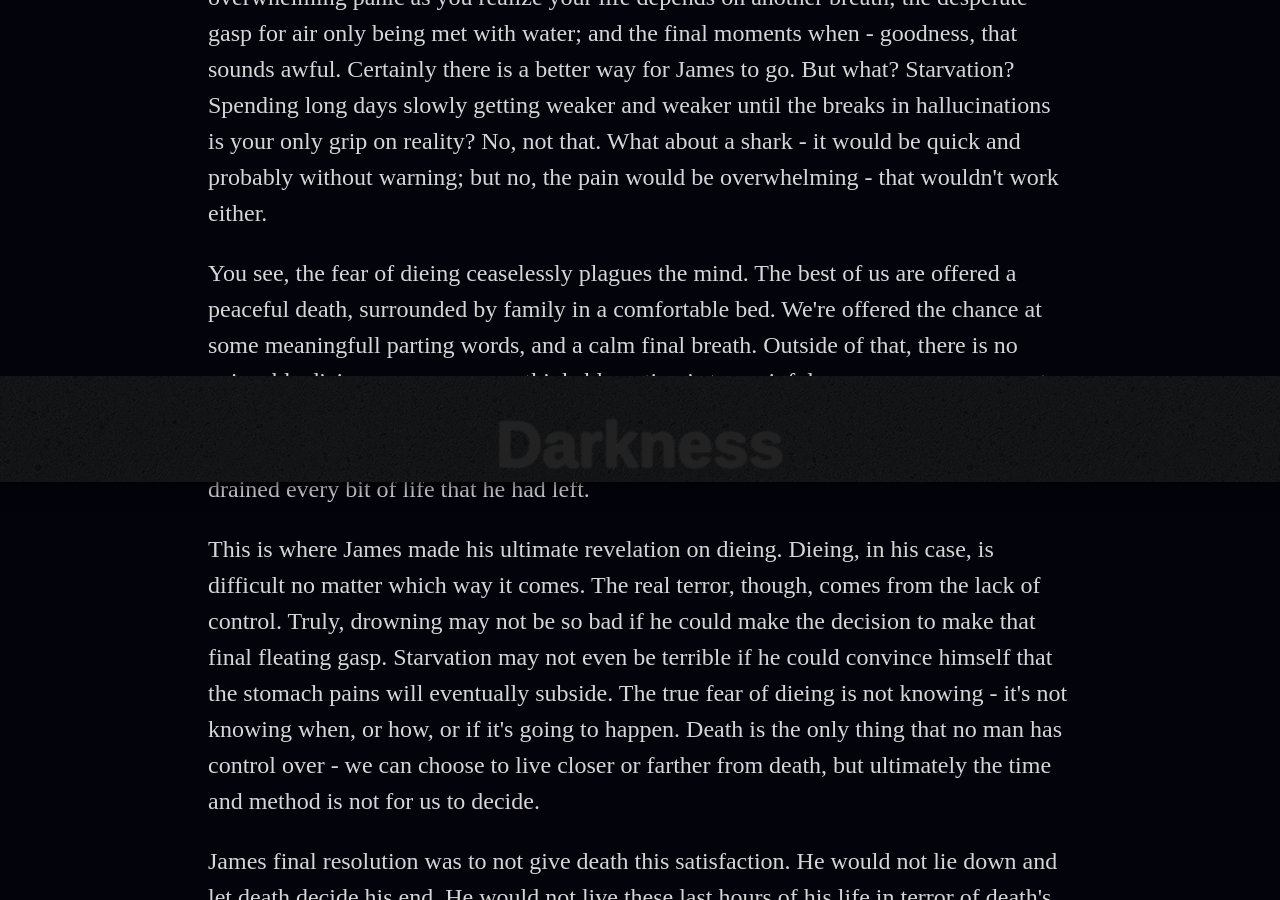
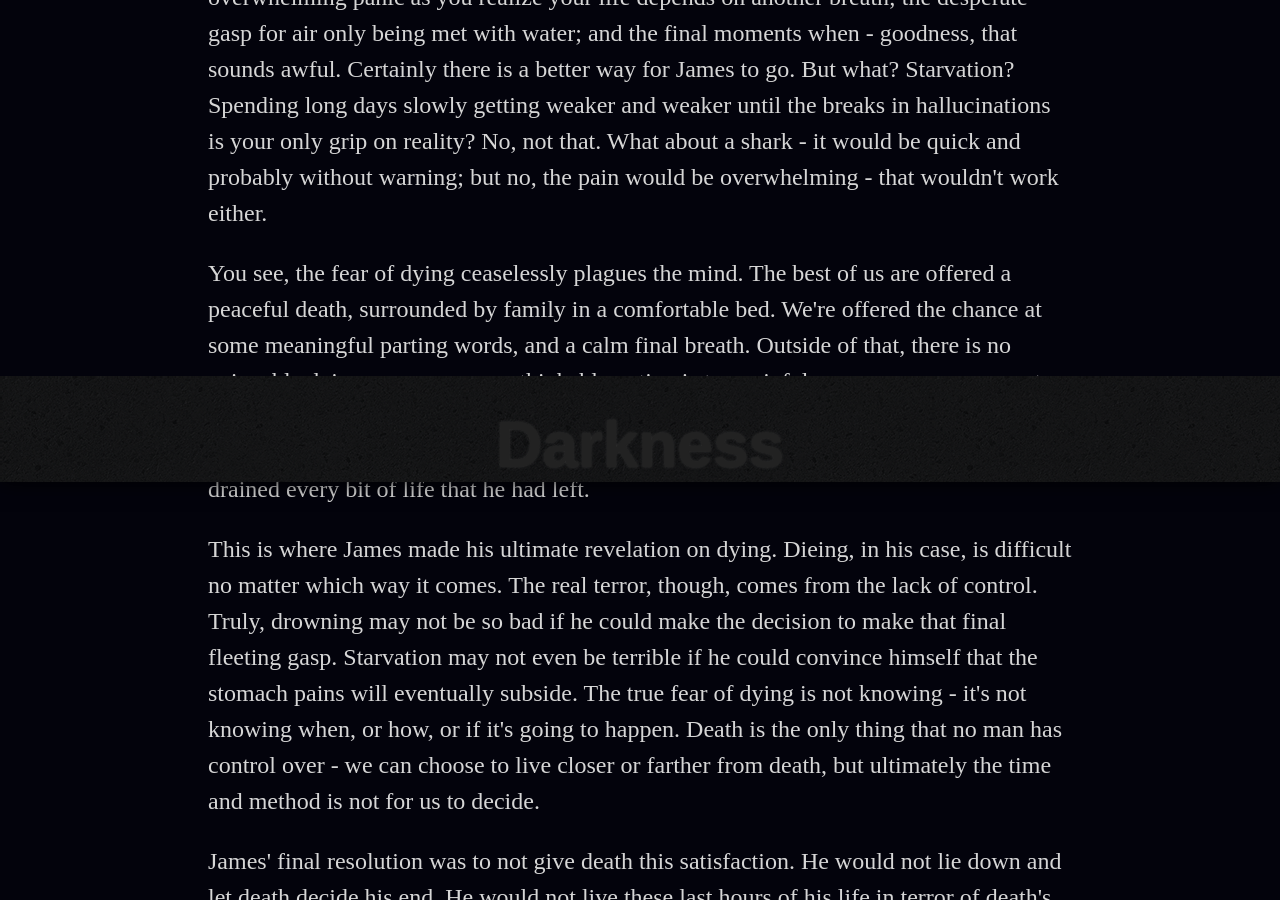
Before and after one commit to josephwegner/stories.wegnerdesign.com, a Jekyll site: the page built from _posts/2013-08-02-darkness.html, in a window 1280 px wide and 900 px high, scrolled down 2959 px. Built offline with Jekyll 4.4.1, drawn with Linux system fonts in a browser that asks for light colours; some web fonts are replaced; Markdown is read by kramdown in place of the engine named in the settings; some of the changed text lies outside the part shown.

Commit message:
Spelling mistakes - thanks davedx

```diff
--- a/_posts/2013-08-02-darkness.html
+++ b/_posts/2013-08-02-darkness.html
@@ -11,19 +11,19 @@
 <p>In order to celebrate their recent graduation, James and some fellow classmates took a boat out off the coast of North Carolina.  Hours passed, and having the natural urge to urinate, James grabbed an inner tube and hopped off the boat to do his business.  Perhaps due to the slightly large amount of alcohol, James' peers did not realize his poorly timed bathroom break, and decided it was time to head back to shore.  In retrospect is was certainly a comical scene; James floating there with that post-urination relieved look on his face, suddenly broken as he hears the engine roar behind his back.  What followed was a comical combination of thrashing, screaming, and - not one, but two - flips off the side of the tube.  Alas, among the thundering engine and the senseless joy aboard the boat, James' cries were useless.</p>
 
 <div class='dark'>
-	<p>As day commonly does, it soon passed into night, which leaves James' in this all-encompassing darkness.  He lays back now, weighed down with the exaustion from screaming for some sort of rescue.  It was very much a fruitless act, but how can you blame him - what other sane response is there when stranded at sea?  In times of such hopelessness there is little room left in the brain for logical thinking.  Your mind is consumed - and our dear James can clearly attest to this - with one thing: rescue.  Of course, what else is there?  I surely doubt you would suggest for James to swim back to shore, or even less become some sort of floating nomad.  No - rescue is the only positive outcome that James can hope for.  So he screamed.</p>
+	<p>As day commonly does, it soon passed into night, which leaves James in this all-encompassing darkness.  He lays back now, weighed down with the exhaustion from screaming for some sort of rescue.  It was very much a fruitless act, but how can you blame him - what other sane response is there when stranded at sea?  In times of such hopelessness there is little room left in the brain for logical thinking.  Your mind is consumed - and our dear James can clearly attest to this - with one thing: rescue.  Of course, what else is there?  I surely doubt you would suggest for James to swim back to shore, or even less become some sort of floating nomad.  No - rescue is the only positive outcome that James can hope for.  So he screamed.</p>
 
-	<p>Now, as he drifts in this darkness, James' mind migrates from a consuming desire to be rescued to a defeated hopelessness.  No one would find him in the night, not in a darkness so thick that he struggled to breathe.  By the morning he could have drifted any number of miles - ideally closer to shore, but seldom do these things turn out so well.  Fully convinced of his depravity, James set his mind on the fact that by next light his rescue would be impossible.  As this final realization sunk in for James, his mind raced again, for the fear of dieing was much stronger than any exaustion.</p>
+	<p>Now, as he drifts in this darkness, James' mind migrates from a consuming desire to be rescued to a defeated hopelessness.  No one would find him in the night, not in a darkness so thick that he struggled to breathe.  By the morning he could have drifted any number of miles - ideally closer to shore, but seldom do these things turn out so well.  Fully convinced of his depravity, James set his mind on the fact that by next light his rescue would be impossible.  As this final realization sunk in for James, his mind raced again, for the fear of dying was much stronger than any exhaustion.</p>
 
 	<p>You'll find that when death becomes inevitable, the fear of actually being dead is relatively minor.  There's only so many possible outcomes - perhaps there is a Heaven that James can look forward to; perhaps everything just goes blank, and his consciousness ceases to exist; or perhaps, even, he would become a ghost and could haunt those damn "friends" who left him at sea.  No matter the outcome that is death, it could not be as terrible as the worst parts of life.  I mean, you can't get stranded at sea when you're dead, right?</p>
 
 	<p>In fact, the real fear for James is how he and this fateful Grim would be introduced.  On this front, there were nearly infinite options, each more horrifying than the last.  The most obvious in James' situation, of course, being drowning.  How awful that would be - the overwhelming panic as you realize your life depends on another breath; the desperate gasp for air only being met with water; and the final moments when - goodness, that sounds awful.  Certainly there is a better way for James to go.  But what?  Starvation?  Spending long days slowly getting weaker and weaker until the breaks in hallucinations is your only grip on reality?  No, not that.  What about a shark - it would be quick and probably without warning; but no, the pain would be overwhelming - that wouldn't work either.</p>
 
-	<p>You see, the fear of dieing ceaselessly plagues the mind.  The best of us are offered a peaceful death, surrounded by family in a comfortable bed.  We're offered the chance at some meaningfull parting words, and a calm final breath.  Outside of that, there is no enjoyable dieing process - every thinkable option is too painful, or gruesome, or gross to even consider.  This, James found, was infinitely more exausting than anything he had ever done in his life.  Being constantly terrorized by a new opportunity to die, ironically, drained every bit of life that he had left.</p>
+	<p>You see, the fear of dying ceaselessly plagues the mind.  The best of us are offered a peaceful death, surrounded by family in a comfortable bed.  We're offered the chance at some meaningful parting words, and a calm final breath.  Outside of that, there is no enjoyable dying process - every thinkable option is too painful, or gruesome, or gross to even consider.  This, James found, was infinitely more exausting than anything he had ever done in his life.  Being constantly terrorized by a new opportunity to die, ironically, drained every bit of life that he had left.</p>
 
-	<p>This is where James made his ultimate revelation on dieing.  Dieing, in his case, is difficult no matter which way it comes.  The real terror, though, comes from the lack of control.  Truly, drowning may not be so bad if he could make the decision to make that final fleating gasp.  Starvation may not even be terrible if he could convince himself that the stomach pains will eventually subside.  The true fear of dieing is not knowing - it's not knowing when, or how, or if it's going to happen.  Death is the only thing that no man has control over - we can choose to live closer or farther from death, but ultimately the time and method is not for us to decide.</p>
+	<p>This is where James made his ultimate revelation on dying.  Dieing, in his case, is difficult no matter which way it comes.  The real terror, though, comes from the lack of control.  Truly, drowning may not be so bad if he could make the decision to make that final fleeting gasp.  Starvation may not even be terrible if he could convince himself that the stomach pains will eventually subside.  The true fear of dying is not knowing - it's not knowing when, or how, or if it's going to happen.  Death is the only thing that no man has control over - we can choose to live closer or farther from death, but ultimately the time and method is not for us to decide.</p>
 
-	<p>James final resolution was to not give death this satisfaction.  He would not lie down and let death decide his end.  He would not live these last hours of his life in terror of death's creative process.  He would control this; he would decide his fate.  With that, he decided that on first light he would dive down as deep as he could bear, welcome in that panicked gasp, and accept death as his inevitable end.  Overcome with the peace of knowing that he had control, James' finally drifted off to sleep.</p>
+	<p>James' final resolution was to not give death this satisfaction.  He would not lie down and let death decide his end.  He would not live these last hours of his life in terror of death's creative process.  He would control this; he would decide his fate.  With that, he decided that on first light he would dive down as deep as he could bear, welcome in that panicked gasp, and accept death as his inevitable end.  Overcome with the peace of knowing that he had control, James finally drifted off to sleep.</p>
 </div>
 
 <p>He awoke to a familiar sound.  Yes, there were the now familiar sounds of the rolling ocean, the sound of his body squeaking against the wet inner tube, but it was neither of those.  It was faint, but pierced the calm air well enough that it could not be mistaken.  It was a boat; in fact, as it drew closer James realized that it was the very same boat that his friends had been captaining the previous day; they had come back.  With great relief, James reclaimed his wits and began another bout of screaming and thrashing to get the boat's attention.  Overcome with joy, James saw the boat turn towards him and confirm his rescue. As he was pulled aboard the boat James was quickly covered with towels to wipe away all that had come with his night at sea.  He ran the towel down his arms and legs, and felt with relief that he was wiping away the last remnants of the darkness that had clung to him the previous evening.</p>
```
